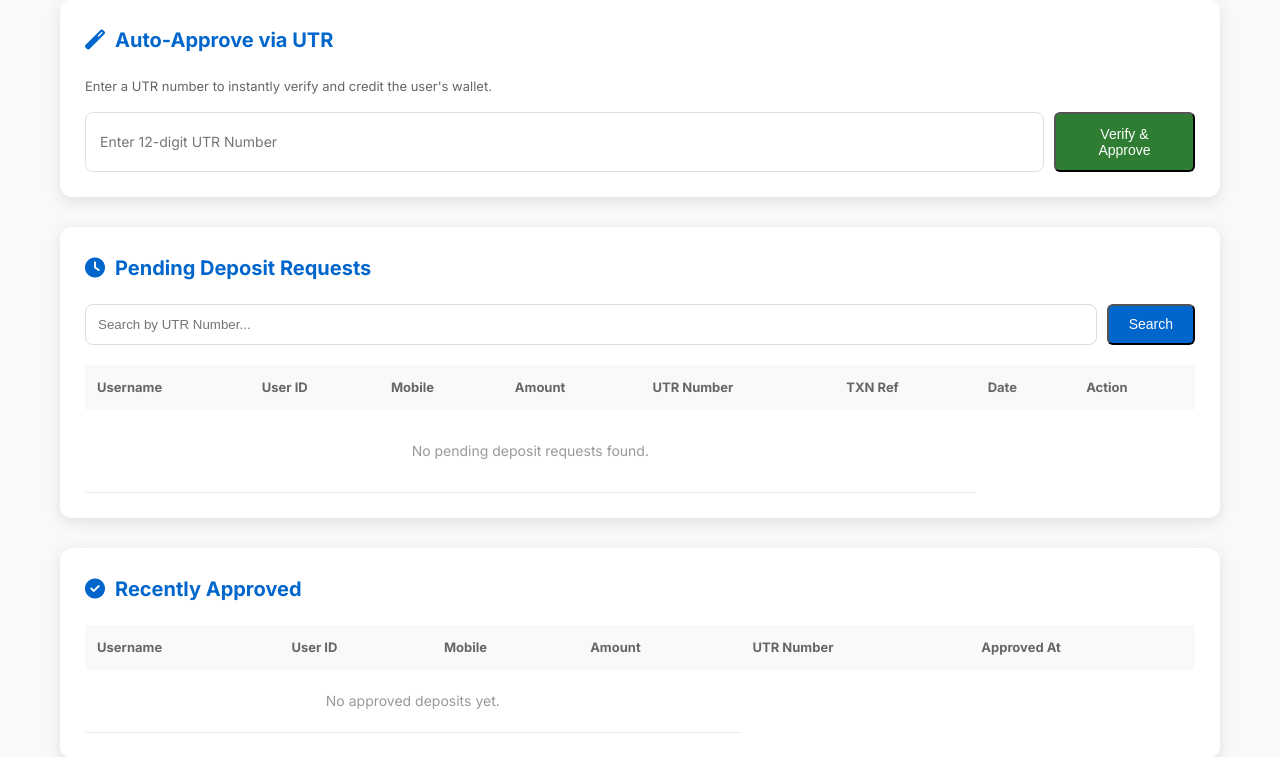
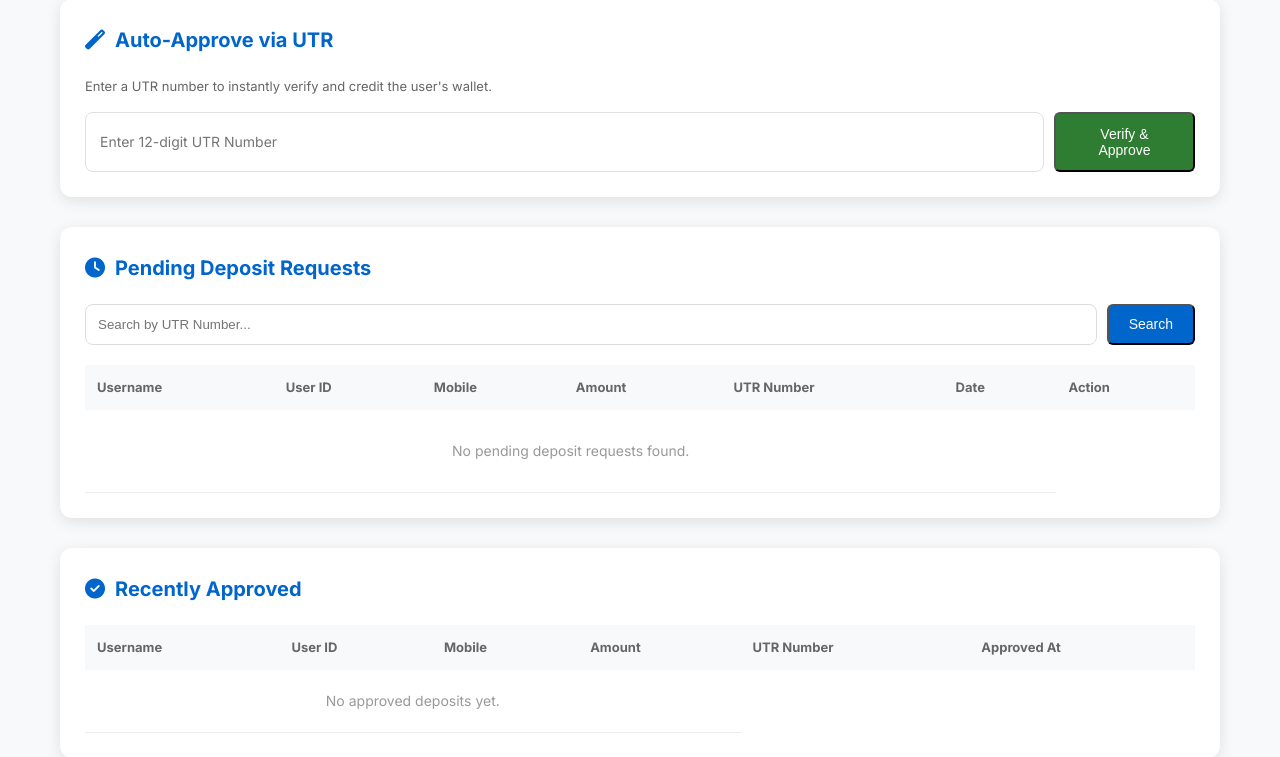
Before and after one commit to KAMALAKAR810/Kamalakar-project, a Django app: page /admin-payments/ in a window 1280 px wide. Shown: the part 551-1308 px from the top of the page. Run offline with Django 5.2, Linux system fonts and the light colour scheme; the visitor is signed in with stand-in values (Sample User, id 1); data comes from the database, SQL or seed files in the repository; data that the repository does not hold is empty.

Commit message:
Payment corrected6

```diff
--- a/MATKAAPP/models.py
+++ b/MATKAAPP/models.py
@@ -289,7 +289,6 @@ class DepositRequest(models.Model):
     user = models.ForeignKey(User, on_delete=models.CASCADE, related_name='deposits')
     amount = models.DecimalField(max_digits=12, decimal_places=2)
     utr_number = models.CharField(max_length=50, unique=True)
-    txn_ref = models.CharField(max_length=50, blank=True, null=True)
     status = models.CharField(max_length=20, choices=STATUS_CHOICES, default='PENDING')
     created_at = models.DateTimeField(auto_now_add=True)
     updated_at = models.DateTimeField(auto_now=True)
--- a/MATKAAPP/views.py
+++ b/MATKAAPP/views.py
@@ -1396,8 +1396,6 @@ def payment_page(request):
         # 1. Handle Amount Submission (Initial step)
         if 'amount' in request.POST and 'utr_number' not in request.POST:
             amount = request.POST.get('amount')
-            # Use a simpler reference format to avoid security flags in UPI apps
-            txn_ref = uuid.uuid4().hex[:8].upper()
 
             # Get UPI config
             config = PaymentSettings.objects.filter(is_active=True).last()
@@ -1409,14 +1407,12 @@ def payment_page(request):
 
             return render(request, 'payment_qr.html', {
                 'amount': amount,
-                'txn_ref': txn_ref,
                 'upi_url': upi_url
             })
 
         # 2. Handle UTR submission (Final step from payment_qr.html)
         amount = Decimal(request.POST.get('amount', 0))
         utr_number = request.POST.get('utr_number', '').strip()
-        txn_ref = request.POST.get('txn_ref', '').strip()
 
         if not utr_number or len(utr_number) < 10:
             return JsonResponse({'status': 'error', 'message': 'Please enter a valid 12-digit UTR.'})
@@ -1432,7 +1428,6 @@ def payment_page(request):
             user=request.user,
             amount=amount,
             utr_number=utr_number,
-            txn_ref=txn_ref,
             status='PENDING'
         )
 
--- a/templates/admin_payment_management.html
+++ b/templates/admin_payment_management.html
@@ -181,7 +181,6 @@
                         <th>Mobile</th>
                         <th>Amount</th>
                         <th>UTR Number</th>
-                        <th>TXN Ref</th>
                         <th>Date</th>
                         <th>Action</th>
                     </tr>
@@ -194,7 +193,6 @@
                         <td>{{ req.user.profile.mobile }}</td>
                         <td style="font-weight: 700; color: #2e7d32;">₹{{ req.amount }}</td>
                         <td style="font-family: monospace;">{{ req.utr_number }}</td>
-                        <td><small>{{ req.txn_ref }}</small></td>
                         <td>{{ req.created_at|date:"d M, H:i" }}</td>
                         <td style="display: flex; gap: 5px;">
                             <form method="POST" style="display: inline;">
--- a/templates/payment_qr.html
+++ b/templates/payment_qr.html
@@ -78,7 +78,6 @@
     <p style="color: #666; font-size: 14px; margin-bottom: 20px;">Do not close or refresh this page until finished.</p>
 
     <div style="font-size: 28px; font-weight: 800; color: #333; margin-bottom: 5px;">₹{{ amount }}</div>
-    <div style="font-size: 12px; color: #888; margin-bottom: 20px;">Transaction Ref: {{ txn_ref }}</div>
 
     <div class="qr-box">
         <img src="https://api.qrserver.com/v1/create-qr-code/?size=250x250&data={{ upi_url|urlencode }}" alt="Payment QR">
@@ -152,7 +151,6 @@
         const formData = new FormData();
         formData.append('utr_number', utr);
         formData.append('amount', '{{ amount }}');
-        formData.append('txn_ref', '{{ txn_ref }}');
         formData.append('csrfmiddlewaretoken', '{{ csrf_token }}');
 
         fetch("{% url 'payment' %}", {
```
Also changed, not shown: MATKAAPP/migrations/0024_remove_depositrequest_txn_ref_and_more.py (added).
